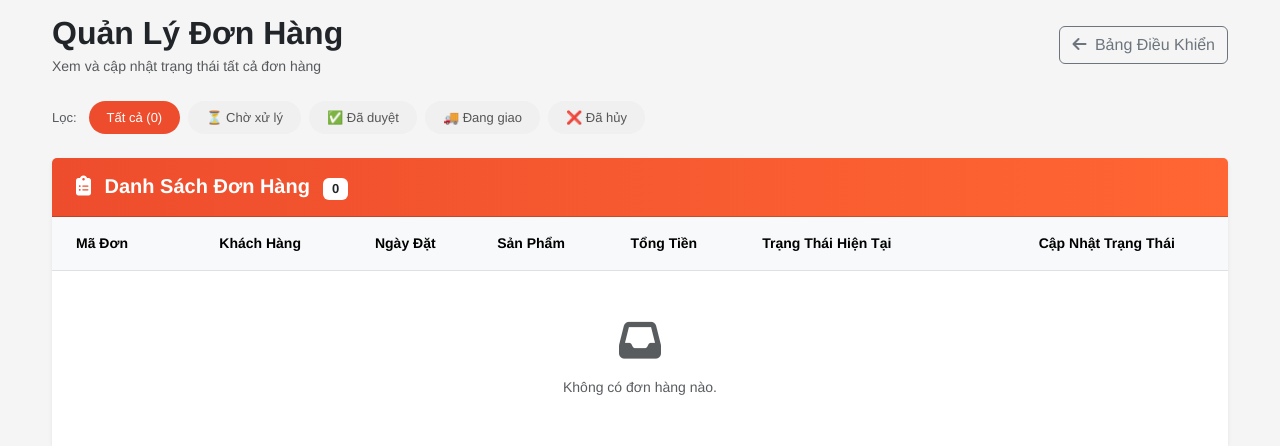
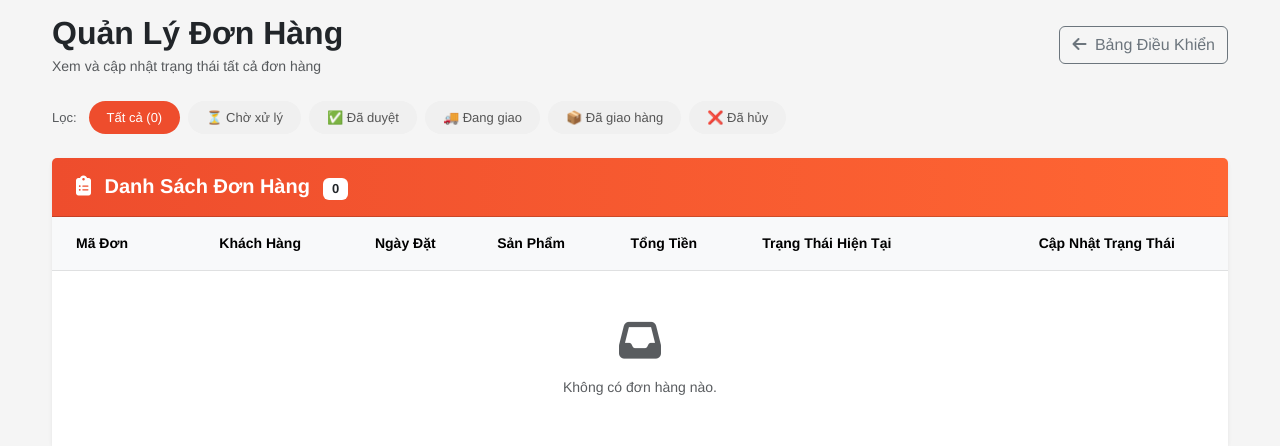
Before and after one commit to HeliaLinneacy/FoodShop3AE, a Django app: page /dashboard/orders/ in a window 1280 px wide. Shown: the part 120-566 px from the top of the page. Run offline with Django 5.2, Linux system fonts and the light colour scheme; the visitor is signed in with stand-in values (Sample User, id 1); data that the repository does not hold is empty.

Commit message:
Tối ưu Trang quản trị & Trạng Thái

```diff
--- a/chatbot/views.py
+++ b/chatbot/views.py
@@ -348,6 +348,7 @@ def get_bot_response(message: str, user) -> str:
             'pending': '⏳ Chờ xử lý',
             'approved': '✅ Đã duyệt',
             'shipped': '🚚 Đang giao',
+            'delivered': '📦 Đã giao hàng',
             'cancelled': '❌ Đã hủy',
         }
         result = f"📦 **{len(orders)} đơn hàng gần nhất của bạn:**\n\n"
--- a/dashboard/views.py
+++ b/dashboard/views.py
@@ -9,7 +9,7 @@ from django.db.models import Sum
 @staff_member_required
 def dashboard_home(request):
     total_orders = Order.objects.count()
-    total_revenue = Order.objects.filter(status='shipped').aggregate(Sum('totalAmount'))['totalAmount__sum'] or 0
+    total_revenue = Order.objects.filter(status='delivered').aggregate(Sum('totalAmount'))['totalAmount__sum'] or 0
     total_products = Snack.objects.count()
     total_users = User.objects.filter(role='customer').count()
 
@@ -34,7 +34,8 @@ def order_management(request):
     STATUS_LABELS = {
         'pending': ('Chờ Xử Lý', 'warning'),
         'approved': ('Đã Duyệt', 'info'),
-        'shipped': ('Đang Giao', 'success'),
+        'shipped': ('Đang Giao', 'primary'),
+        'delivered': ('Đã Giao Hàng', 'success'),
         'cancelled': ('Đã Hủy', 'danger'),
     }
 
--- a/orders/models.py
+++ b/orders/models.py
@@ -7,6 +7,7 @@ class Order(models.Model):
         ('pending', 'Chờ xử lý'),
         ('approved', 'Đã duyệt'),
         ('shipped', 'Đang giao'),
+        ('delivered', 'Đã giao hàng'),
         ('cancelled', 'Đã hủy'),
     )
     user = models.ForeignKey(settings.AUTH_USER_MODEL, on_delete=models.CASCADE, related_name='orders', verbose_name="Người dùng")
--- a/templates/dashboard/order_management.html
+++ b/templates/dashboard/order_management.html
@@ -37,6 +37,9 @@
     </a>
     <a href="?status=shipped" class="filter-tab {% if status_filter == 'shipped' %}active{% endif %}">
         🚚 Đang giao
+    </a>
+    <a href="?status=delivered" class="filter-tab {% if status_filter == 'delivered' %}active{% endif %}">
+        📦 Đã giao hàng
     </a>
     <a href="?status=cancelled" class="filter-tab {% if status_filter == 'cancelled' %}active{% endif %}">
         ❌ Đã hủy
@@ -87,7 +90,9 @@
                             {% elif order.status == 'approved' %}
                                 <span class="badge bg-info status-badge">✅ Đã Duyệt</span>
                             {% elif order.status == 'shipped' %}
-                                <span class="badge bg-success status-badge">🚚 Đang Giao</span>
+                                <span class="badge bg-primary status-badge">🚚 Đang Giao</span>
+                            {% elif order.status == 'delivered' %}
+                                <span class="badge bg-success status-badge">📦 Đã Giao Hàng</span>
                             {% elif order.status == 'cancelled' %}
                                 <span class="badge bg-danger status-badge">❌ Đã Hủy</span>
                             {% endif %}
--- a/templates/orders/order_history.html
+++ b/templates/orders/order_history.html
@@ -31,7 +31,9 @@
                                 {% elif order.status == 'approved' %}
                                     <span class="badge bg-info">Đã Duyệt</span>
                                 {% elif order.status == 'shipped' %}
-                                    <span class="badge bg-success">Đang Giao</span>
+                                    <span class="badge bg-primary">Đang Giao</span>
+                                {% elif order.status == 'delivered' %}
+                                    <span class="badge bg-success">📦 Đã Giao Hàng</span>
                                 {% elif order.status == 'cancelled' %}
                                     <span class="badge bg-danger">Đã Hủy</span>
                                 {% endif %}
```
Also changed, not shown: orders/migrations/0003_add_delivered_status.py (added).
